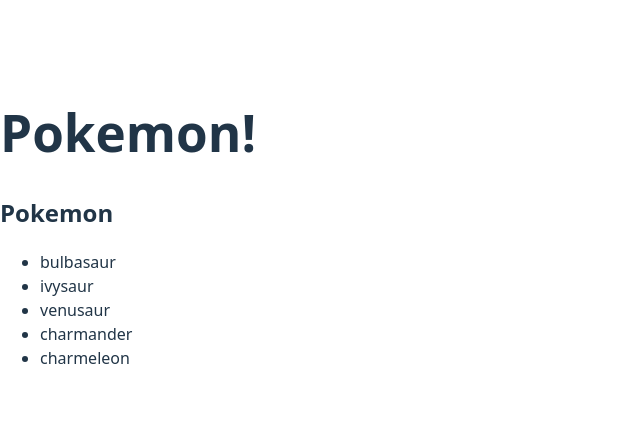
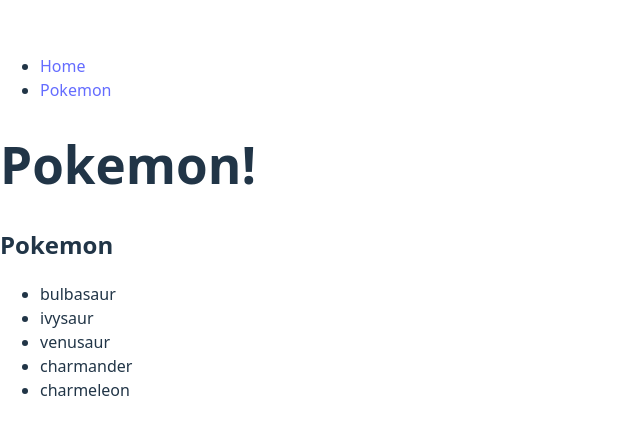
Before and after one commit to abashwitharash/react-router-dom, a React (Vite) app: page /pokemon/1 in a window 1280 px wide. Shown: the part 172-606 px from the top of the page, without its empty margins (0-640 px from the left). Built offline with nearby package versions, Linux system fonts and the light colour scheme.

Commit message:
nav bar setup links

```diff
--- a/src/App.jsx
+++ b/src/App.jsx
@@ -1,5 +1,6 @@
 import { useState } from 'react';
 import PokemonList from './components/PokemonList/PokemonList';
+import NavBar from './components/NavBar/NavBar';
 
 const initialState = [
   { _id: 1, name: 'bulbasaur', weight: 69, height: 7 },
@@ -13,6 +14,7 @@
   const [pokemon, setPokemon] = useState(initialState);
   return (
     <>
+      <NavBar />
       <h1>Pokemon!</h1>
       <PokemonList pokemon={pokemon} />
     </>
--- /dev/null
+++ b/src/components/NavBar/NavBar.jsx
@@ -0,0 +1,19 @@
+import { Link } from 'react-router';
+
+const NavBar = () => {
+
+    return (
+        <nav>
+          <ul>
+            <li>
+              <Link to='/'>Home</Link>
+            </li>
+            <li>
+              <Link to='/pokemon'>Pokemon</Link>
+            </li>
+          </ul>
+        </nav>
+      );
+  };
+
+  export default NavBar;
```
